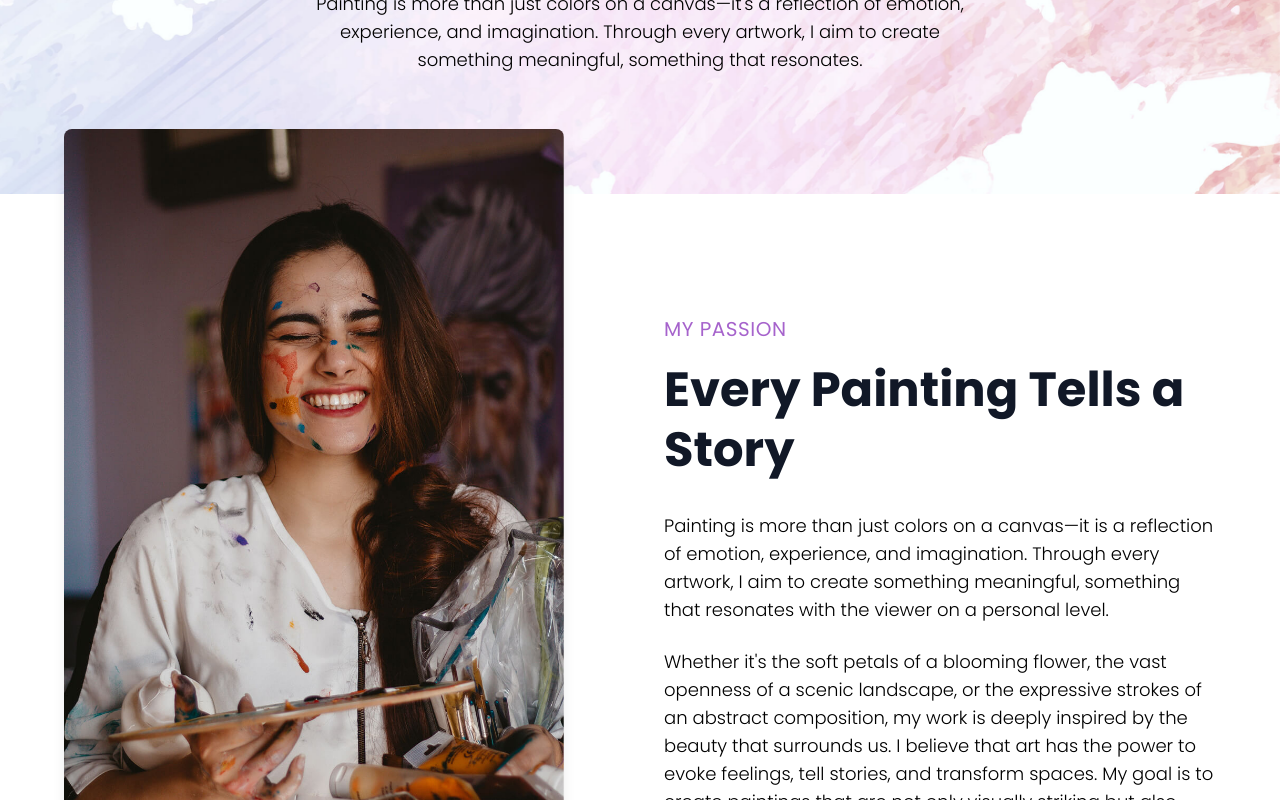
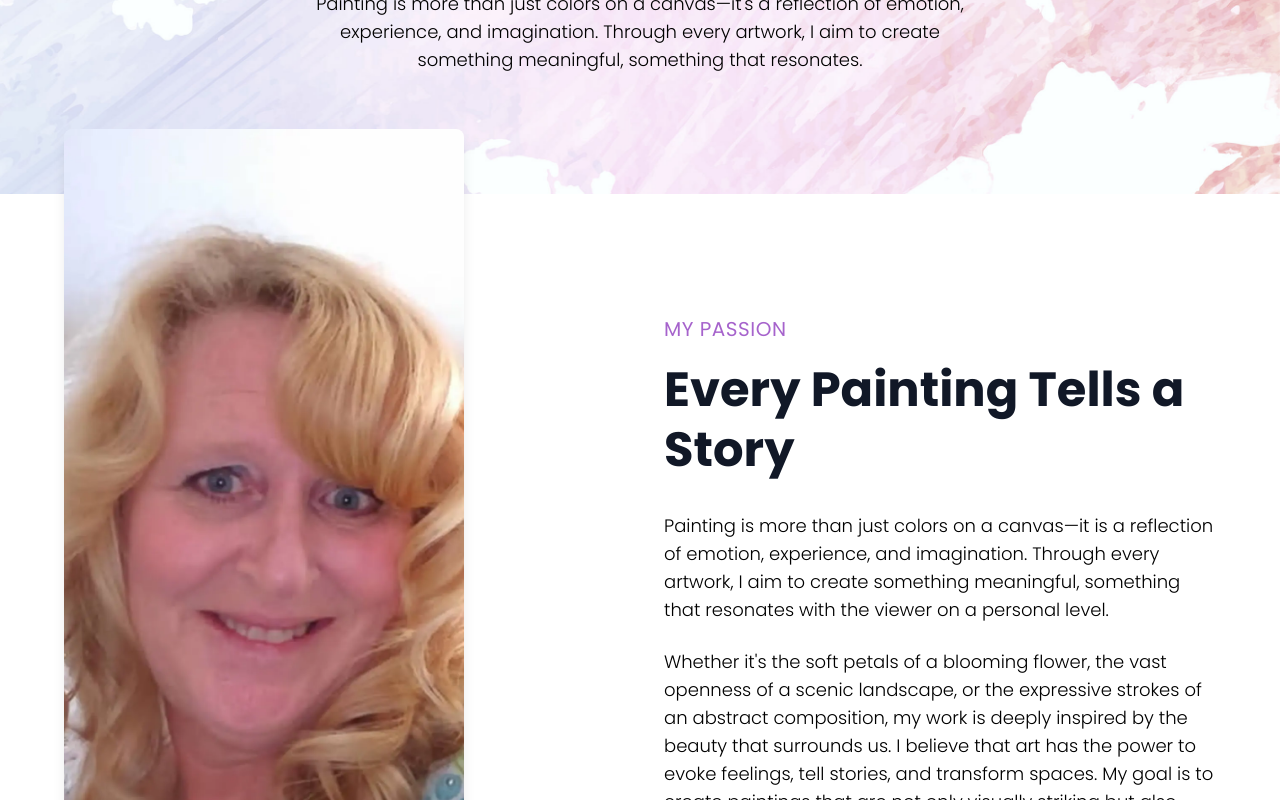
Before and after one commit to tom318267/ginnysart, a Next.js app: page /about in a window 1280 px wide. Shown: the part 480-1280 px from the top of the page. Built offline with nearby package versions, Linux system fonts and the light colour scheme.

Commit message:
add ginnys image

```diff
--- a/src/components/EveryPaintingSection.tsx
+++ b/src/components/EveryPaintingSection.tsx
@@ -33,10 +33,10 @@ const EveryPaintingSection = () => {
         <div className="lg:w-1/2 px-4 lg:px-0 relative">
           <div className="relative lg:absolute lg:-top-[560px] lg:left-0">
             <Image
-              src="/images/paintgirl.jpg"
+              src="/images/ginnypic.webp"
               alt="Artist Painting"
-              width={500}
-              height={500}
+              width={400}
+              height={400}
               className="rounded-lg shadow-lg opacity-0 translate-y-10 animate-on-scroll"
             />
           </div>
```
